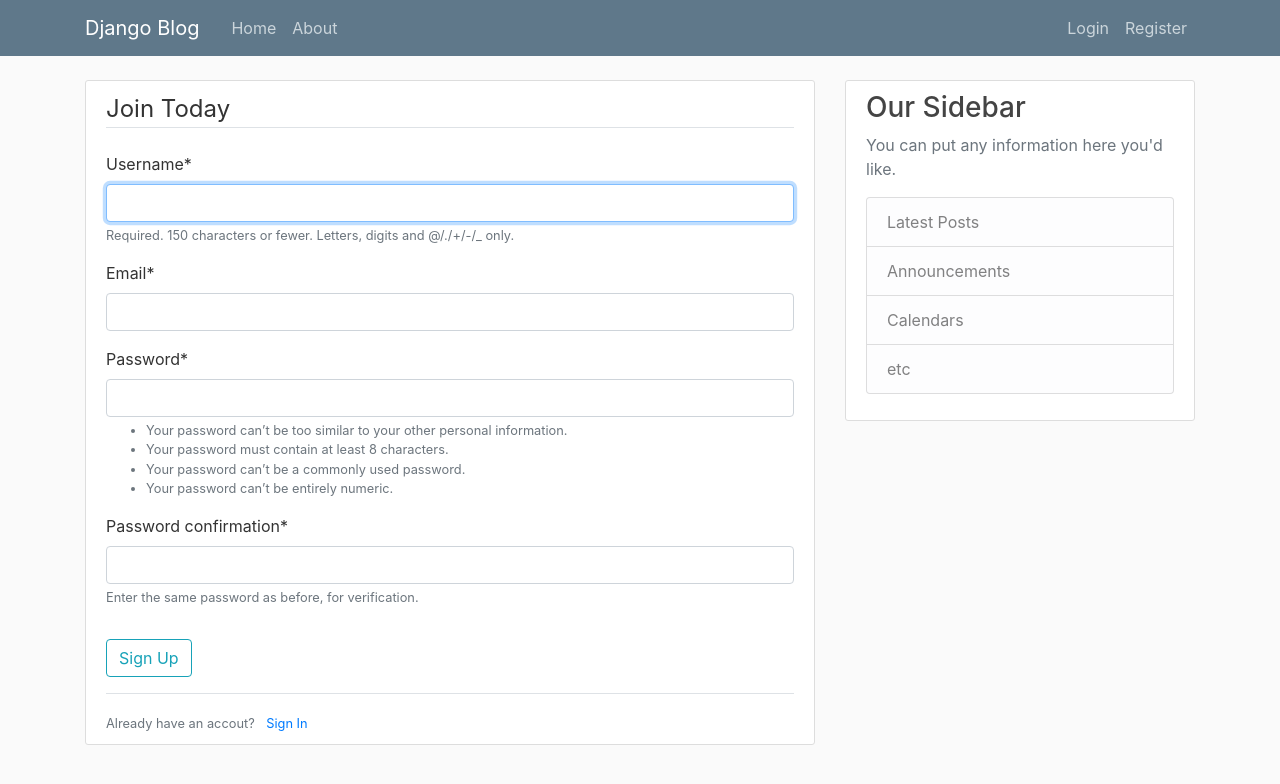
After one commit to Hex444/DjangoBlog, a Django app: page /register/ in a window 1280 px wide. The commit adds this page. Shown: the top 784 px of the page. Run offline with Django 4.2, Linux system fonts and the light colour scheme; some libraries are stand-ins or nearby versions.

Commit message:
added login logout sys

```diff
--- a/DjangoBlog/settings.py
+++ b/DjangoBlog/settings.py
@@ -38,6 +38,8 @@ INSTALLED_APPS = [
     'django.contrib.messages',
     'django.contrib.staticfiles',
     'blog.apps.BlogConfig',
+    'users.apps.UsersConfig',
+    'crispy_forms',
 ]
 
 MIDDLEWARE = [
@@ -122,3 +124,7 @@ STATIC_URL = 'static/'
 # https://docs.djangoproject.com/en/4.0/ref/settings/#default-auto-field
 
 DEFAULT_AUTO_FIELD = 'django.db.models.BigAutoField'
+
+CRISPY_TEMPLATE_PACK='bootstrap4'
+
+LOGIN_REDIRECT_URL = 'blog-home'
--- a/DjangoBlog/urls.py
+++ b/DjangoBlog/urls.py
@@ -6,8 +6,13 @@ the include func chops the already rendered part of the url in this
 case http://localhost:8000/ is already rendered so that part is removed
 and an empty string is sent to blog.urls file
 '''
+from django.contrib.auth import views as auth_views
+from users import views as user_views
 
 urlpatterns = [
     path('admin/', admin.site.urls),
     path('', include('blog.urls')),
+    path('register/',user_views.register,name='register'),
+    path('login/',auth_views.LoginView.as_view(template_name='users/login.html'),name='login'),
+    path('logout/',auth_views.LogoutView.as_view(template_name='users/logout.html'),name='logout'),
 ]
--- a/blog/templates/blog/base.html
+++ b/blog/templates/blog/base.html
@@ -49,8 +49,8 @@
             </div>
             <!-- Navbar Right Side -->
             <div class="navbar-nav">
-              <a class="nav-item nav-link" href="#">Login</a>
-              <a class="nav-item nav-link" href="#">Register</a>
+              <a class="nav-item nav-link" href="{% url 'login' %}">Login</a>
+              <a class="nav-item nav-link" href="{% url 'register' %}">Register</a>
             </div>
           </div>
         </div>
@@ -60,6 +60,13 @@
     <main role="main" class="container">
         <div class="row">
           <div class="col-md-8">
+            {% if messages %}
+              {% for message in messages %}
+                <div class="alert alert-{{message.tags}}">
+                  {{message}}
+                </div>
+              {% endfor %}
+            {% endif %}
             {% block content %}{% endblock %}
           </div>
           <div class="col-md-4">
--- a/manage.py
+++ b/manage.py
@@ -20,3 +20,5 @@ def main():
 
 if __name__ == '__main__':
     main()
+
+# 7 18:00
--- /dev/null
+++ b/users/forms.py
@@ -0,0 +1,10 @@
+from django import forms
+from django.contrib.auth.models import User
+from django.contrib.auth.forms import UserCreationForm
+
+class UserRegistrationForm(UserCreationForm):
+    email=forms.EmailField()
+
+    class Meta:
+        model=User
+        fields=['username','email','password1','password2']
--- /dev/null
+++ b/users/templates/users/register.html
@@ -0,0 +1,19 @@
+{% extends "blog/base.html" %} {% block content %}
+{% load crispy_forms_tags %}
+<div class="content-section">
+  <form method="post">
+    {% csrf_token %}
+    <fieldset class="form-group">
+      <legend class="border-bottom mb-4">Join Today</legend>
+      {{form|crispy}}
+    </fieldset>
+    <div class="form-group">
+      <button class="btn btn-outline-info" type="submit">Sign Up</button>
+    </div>
+  </form>
+  <div class="border-top pt-3">
+    <small class="text-muted">Already have an accout? <a href="{% url 'login' %}" class="ml-2">Sign In</a></small>
+  </div>
+</div>
+
+{% endblock content %}
--- a/users/views.py
+++ b/users/views.py
@@ -1,3 +1,23 @@
-from django.shortcuts import render
+from django.shortcuts import render,redirect
+from django.contrib import messages
+from .forms import UserRegistrationForm
 
-# Create your views here.
+def register(req):
+    if req.method=='POST':
+        form=UserRegistrationForm(req.POST)
+        if form.is_valid():
+            form.save()
+            username=form.cleaned_data.get('username')
+            messages.success(req,f'Acount created for {username}! You can now log in')
+            return redirect('login')
+    else:
+        form=UserRegistrationForm()
+    return render(req,'users/register.html',{'form':form})
+
+'''
+messages.debug
+messages.info
+messages.success
+warning
+error
+'''
```
Also changed, not shown: users/templates/users/login.html (added, +19 -0 lines), users/templates/users/logout.html (added, +7 -0 lines), db.sqlite3.
